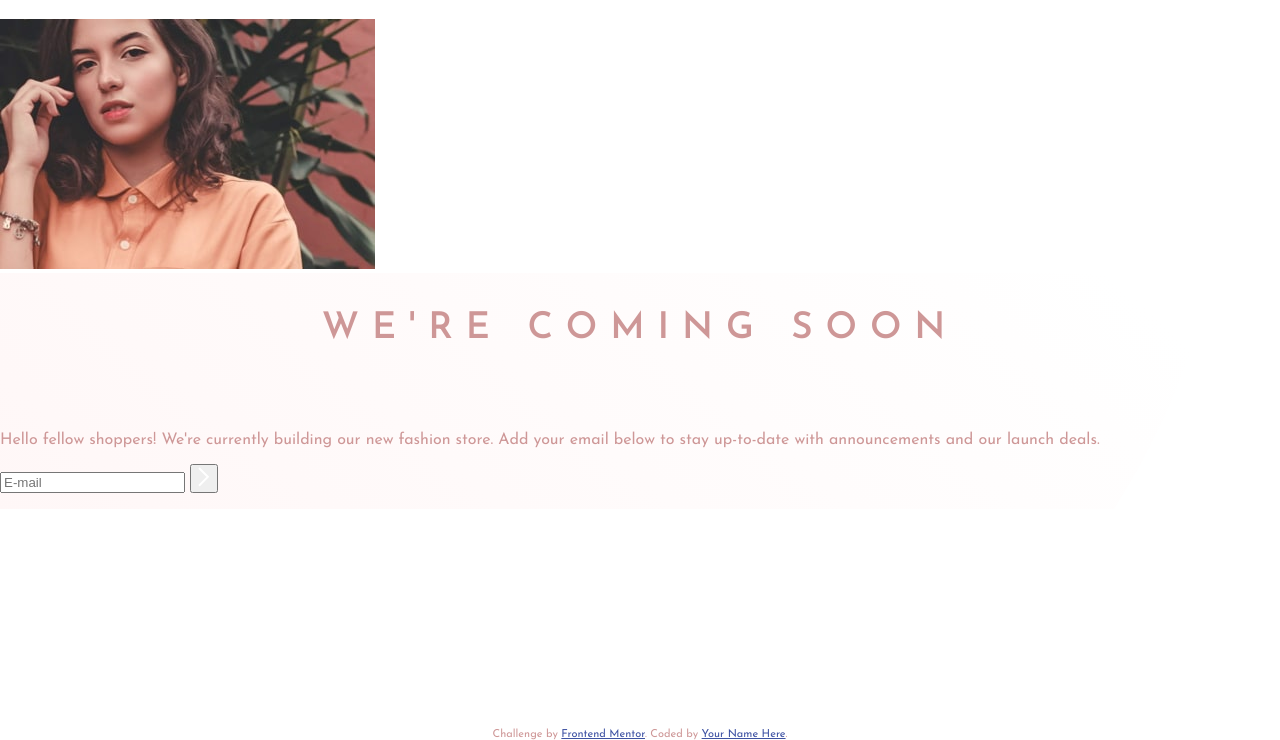
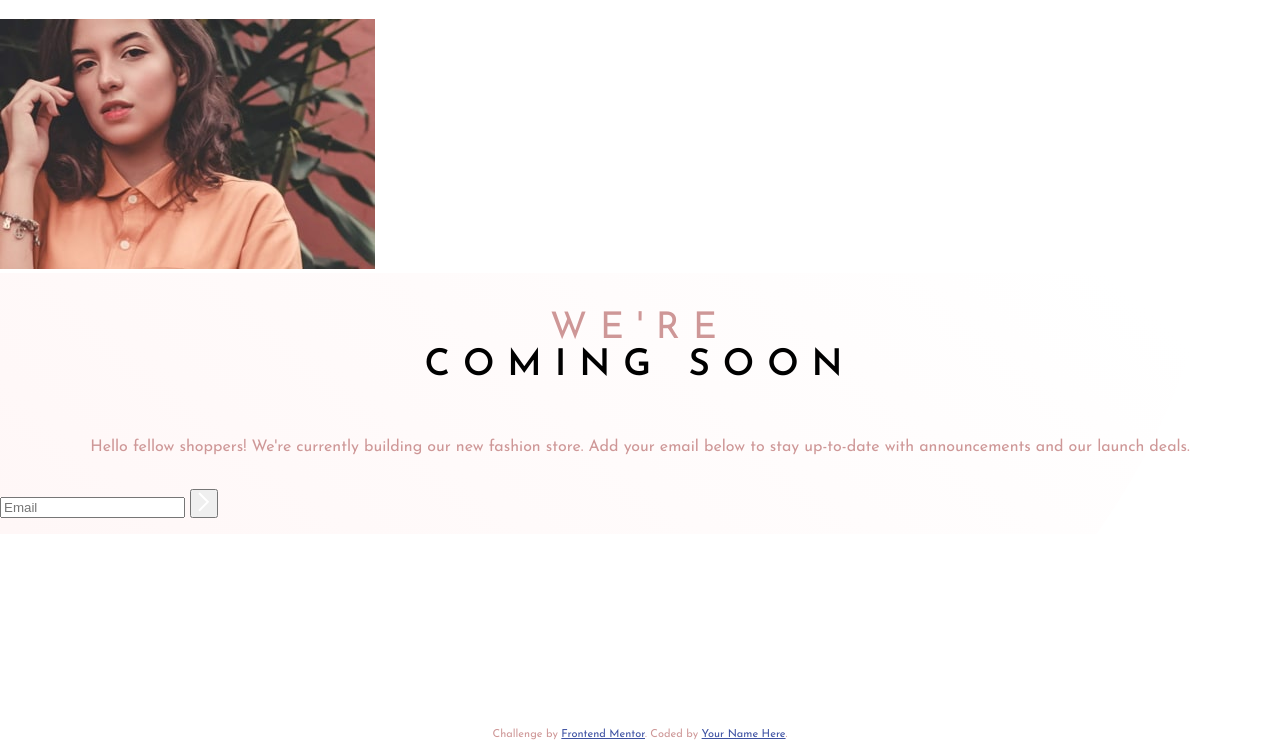
Before and after one commit to befflus/Base-Apparel-Coming-Soon, a plain HTML site: page index.html in a window 1280 px wide. Shown: the part 82-822 px from the top of the page. Drawn offline with Linux system fonts and the light colour scheme.

Commit message:
Fix HTML structure

```diff
--- a/index.html
+++ b/index.html
@@ -18,13 +18,10 @@
         <img src="./images/hero-mobile.jpg" alt="Girl looking at you">
     </div>
     <div class="textcontent">
-        <h1> We're coming soon</h1>
-        <p class="text"></p>
-          Hello fellow shoppers! We're currently building our new fashion store.
-          Add your email below to stay up-to-date with announcements and our launch deals.
-        </p>
-        <P class="email"></P>
-          <input type="email" placeholder="E-mail">
+      <h1><span class="h1-split">We're</span><span class="h2-split">coming soon</span></h1>
+          <p class="text">Hello fellow shoppers! We're currently building our new fashion store. Add your email below to stay up-to-date with announcements and our launch deals.</p>
+        <P class="email">
+          <input type="email" placeholder="Email">
           <button type="button"><img src="./images/icon-arrow.svg" alt="Submit button"></button>
       </p>
     </div>
```
